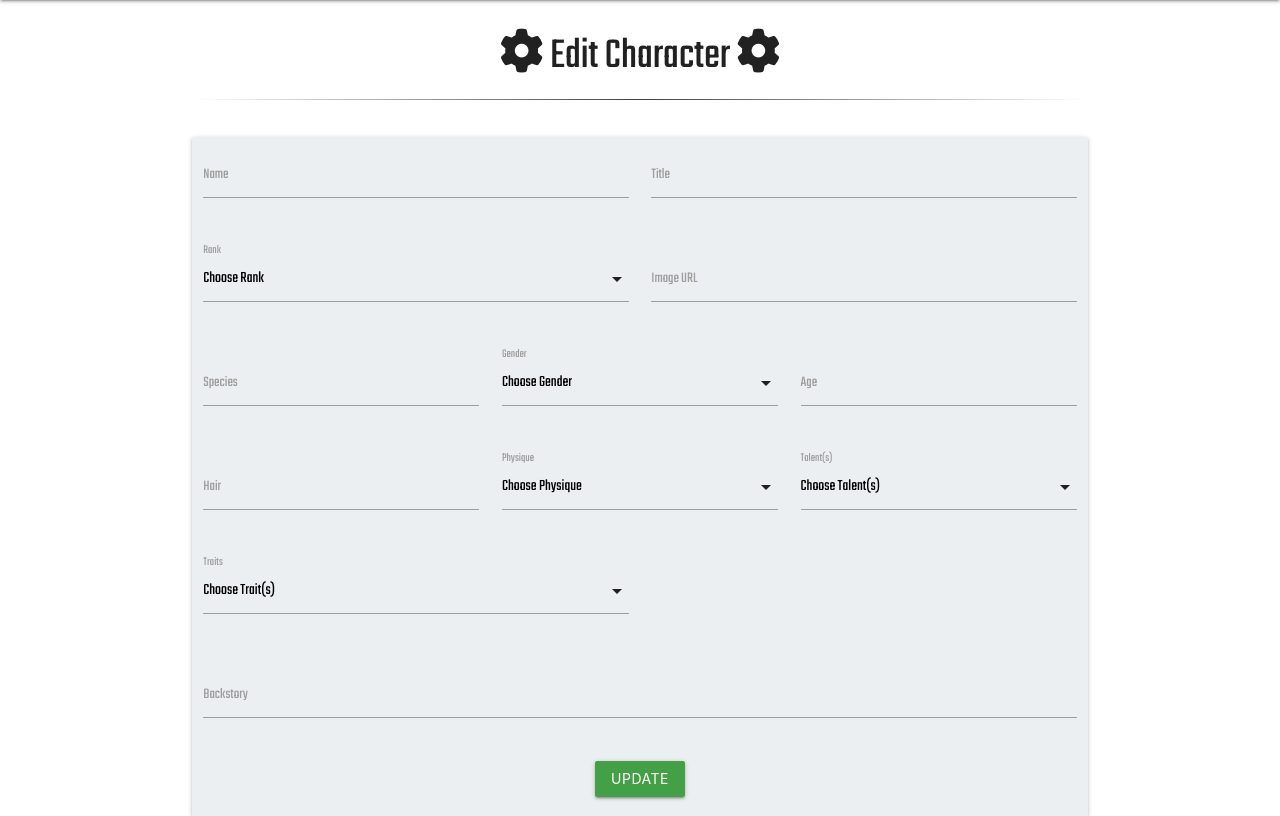
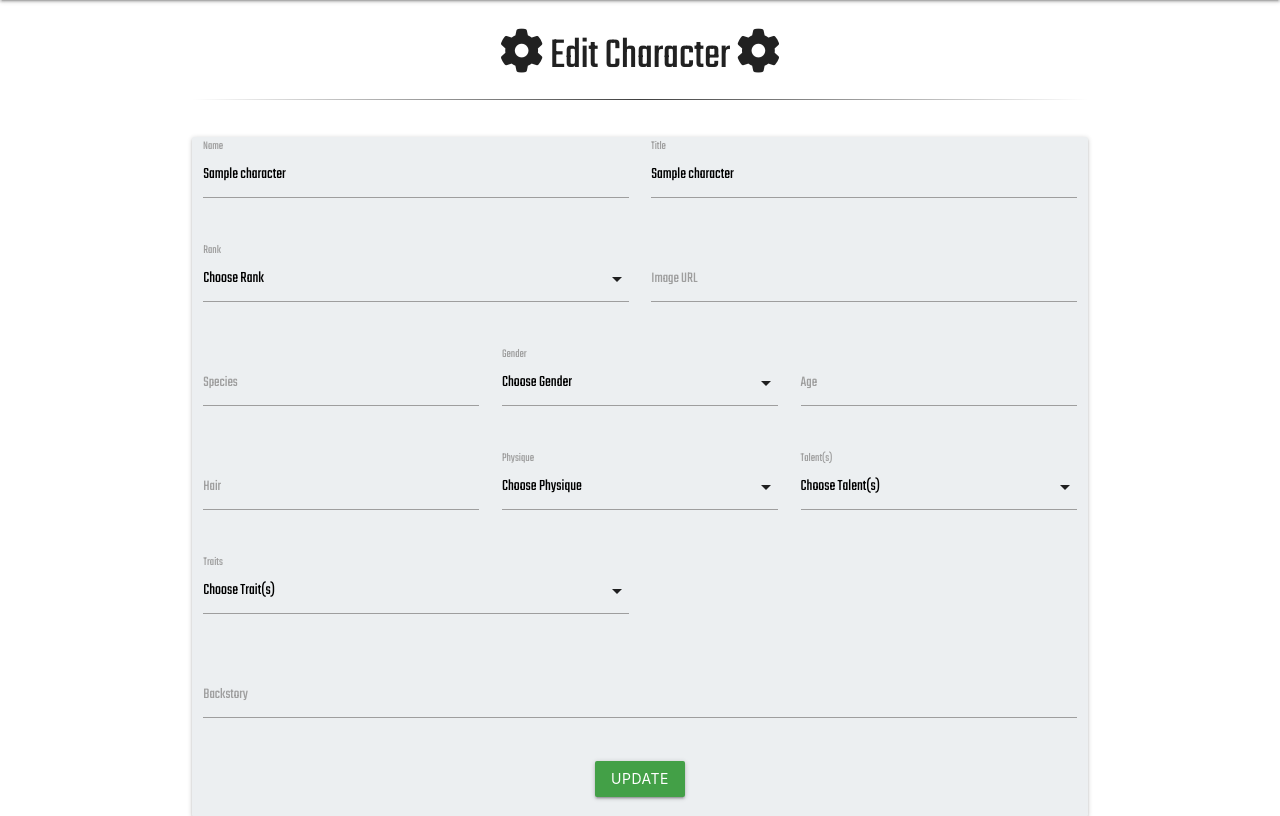
Before and after one commit to Code-Institute-Submissions/Data-Centric-Milestone-Project-6, a Flask app: template templates/edit_character.html in a window 1280 px wide. Shown: the part 64-880 px from the top of the page. Run offline with Flask 2, Linux system fonts and the light colour scheme; the template is opened without the code that fills it: most values are stand-ins (such as "Sample title", 1, 10 or a date in 2020); some libraries are stand-ins or nearby versions.

Commit message:
built the 'def edit_character' function in app.py, imported variable from create function in orde to link and make available the same input options via mongoDB. assigned a template dict, for grabbing the form data, from a copied version of the create.html form for submitting new characters. began assigning data values from the database into the input fields as currently selected. a bug currently exists where, if multiple traits exist in the database, they no longer exist when the edit_character page is loaded.

```diff
--- a/app.py
+++ b/app.py
@@ -138,7 +138,8 @@ def create():
             "build": request.form.get("build"),
             "talents": request.form.get("talents"),
             "traits": request.form.get("traits"),
-            "backstory": request.form.get("backstory")
+            "backstory": request.form.get("backstory"),
+            "authored_by": session["user"]
         }
         # Then this line inserts these key value pairs using the variable.
         # 'character' which has the data stored, and inserts it in the
@@ -168,6 +169,38 @@ def characters():
     characters = mongo.db.characters.find()
     return render_template("characters.html", characters=characters)
 
-@app.route("/edit_character")
-def edit_character():
-    return render_template("edit_character.htmml")
+@app.route("/edit_character<character_id>", methods=["GET", "POST"])
+def edit_character(character_id):
+
+    positive = mongo.db.positive.find()
+    negative = mongo.db.negative.find()
+    talents = mongo.db.talents.find()
+    genders = mongo.db.genders.find()
+    rank = mongo.db.rank.find()
+    builds = mongo.db.builds.find()
+    backstory = mongo.db.backstory.find()
+
+    if request.method == "POST":
+        submit = {
+            "name": request.form.get("name"),
+            "title": request.form.get("title"),
+            "rank": request.form.get("rank"),
+            "image": request.form.get("image"),
+            "species": request.form.get("species"),
+            "gender": request.form.get("gender"),
+            "age": request.form.get("age"),
+            "hair": request.form.get("hair"),
+            "build": request.form.get("build"),
+            "talents": request.form.get("talents"),
+            "traits": request.form.get("traits"),
+            "backstory": request.form.get("backstory"),
+            "authored_by": session["user"]
+        }
+        mongo.db.characters.update({"_id": ObjectId(character_id)}, submit)
+        flash("Character Updated!")
+        return redirect(url_for("characters"))
+
+    character = mongo.db.characters.find_one({"_id": ObjectId(character_id)})
+    return render_template("edit_character.html", character=character,
+         positive=positive, negative=negative, talents=talents, genders=genders,
+         rank=rank, builds=builds, backstory=backstory)
--- a/templates/characters.html
+++ b/templates/characters.html
@@ -47,8 +47,7 @@
                     </div>
                     {% if character.authored_by == session["user"] %}
                     <div class="row">
-                        <button class="btn waves-effect green darken-1 center" type="submit" name="edit">Edit
-                        </button>
+                        <a href="{{ url_for('edit_character', character_id=character._id) }}" class="btn waves-effect green darken-1 center">Edit</a>
                     </div>
                     {% endif %}
                 </div>
--- a/templates/edit_character.html
+++ b/templates/edit_character.html
@@ -10,13 +10,13 @@
                         <div class="row">
                           <div class="input-field col s6 center">
                             <i class=""></i>
-                            <input id="name" name="name" type="text"
+                            <input id="name" name="name" type="text" value="{{ character.name }}"
                                 required pattern="^[a-zA-Z0-9]{2,50}$" class="validate">
                             <label for="name">Name</label>
                           </div>
                           <div class="input-field col s6 center">
                             <i class=""></i>
-                            <input id="title" name="title" type="text"
+                            <input id="title" name="title" type="text" value="{{ character.title }}"
                                 class="validate">
                             <label for="title">Title</label>
                           </div>
@@ -90,15 +90,19 @@
                             <div class="row">
                                 <div class="input-field col s6">
                                     <select multiple name="traits">
-                                      <option value="" disabled selected>Choose Trait(s)</option>
+                                      <option disabled selected>Choose Trait(s)</option>
                                       <optgroup label="Positive Traits">
                                         {% for trait in positive %}
-                                        <option>{{ trait.trait_name }}</option>
+                                        {% if trait.trait_name == character.traits %}
+                                        <option value="{{ character.traits }}" selected>{{ trait.trait_name }}</option>
+                                        {% else %}
+                                        <option value="{{ character.traits }}">{{ trait.trait_name }}</option>
+                                        {% endif %}
                                         {% endfor %}
                                       </optgroup>
                                       <optgroup label="Negative Traits">
                                         {% for trait in negative %}
-                                        <option>{{ trait.trait_name }}</option>
+                                        <option value="{{ character.traits }}">{{ trait.trait_name }}</option>
                                         {% endfor %}
                                       </optgroup>
                                     </select>
```
